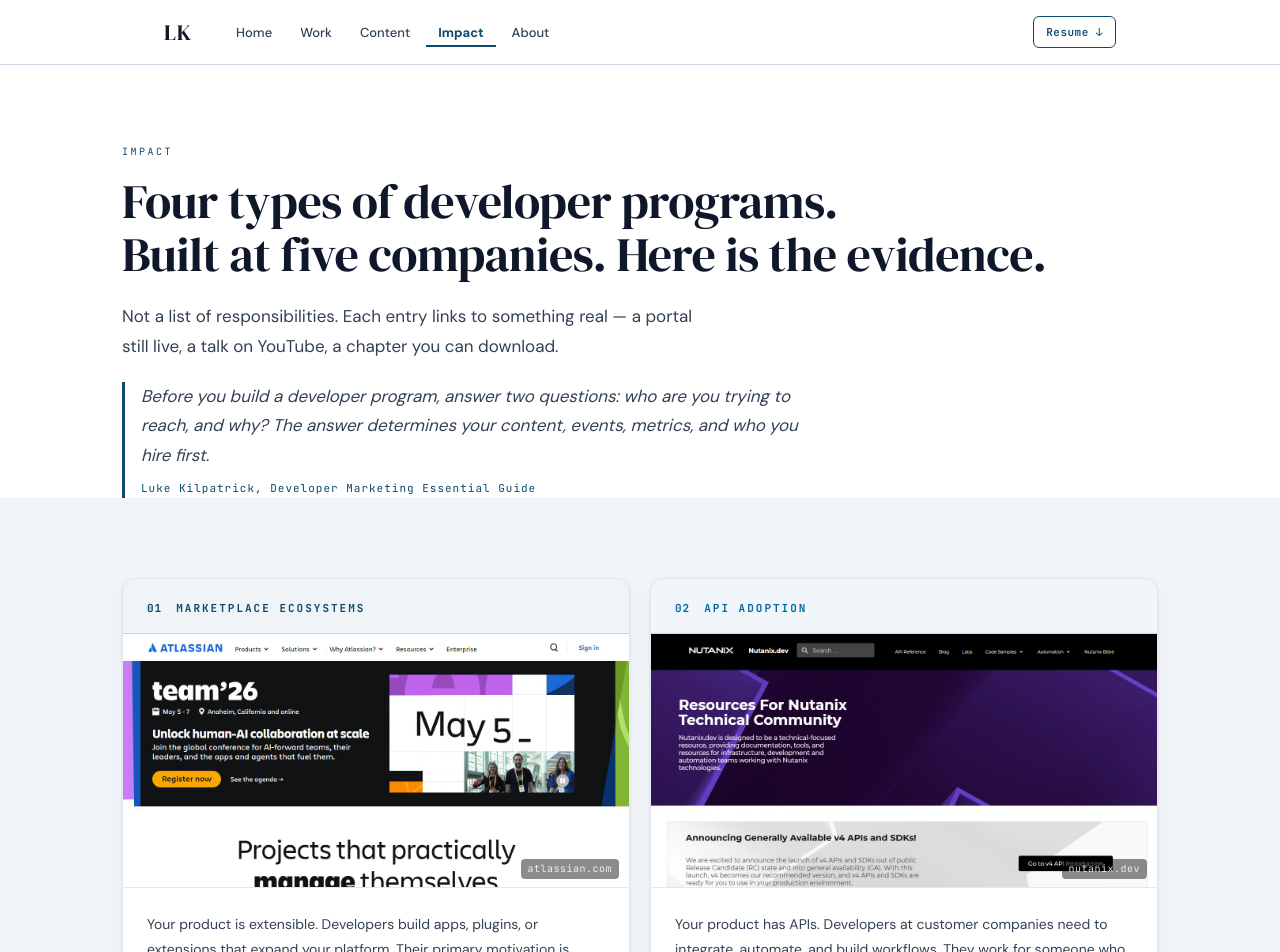
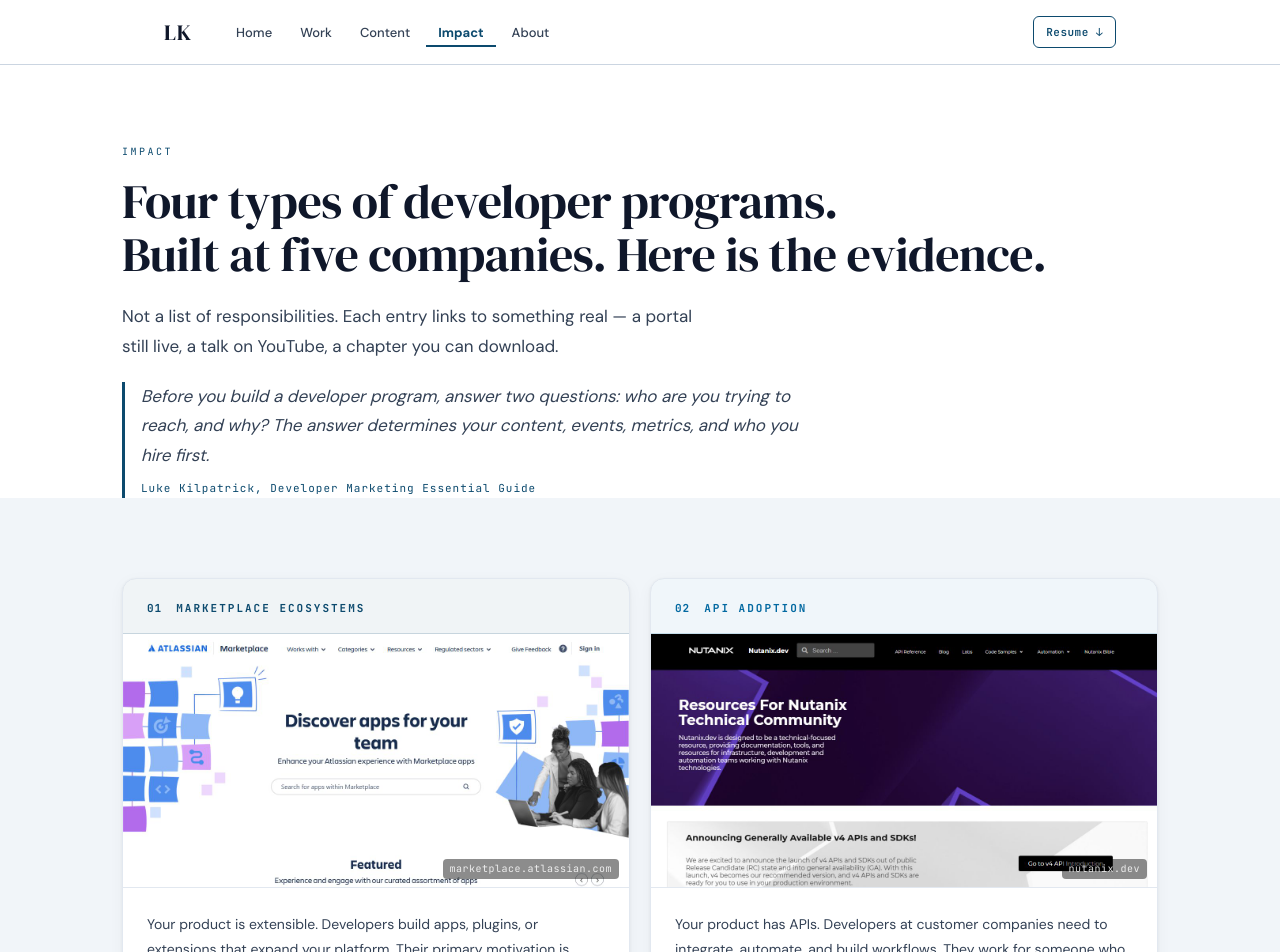
Before and after one commit to lkilpatrick/lkilpatrick_com, a Next.js app: page /impact in a window 1280 px wide. Shown: the top 952 px of the page. Built offline with nearby package versions, Linux system fonts and the light colour scheme.

Commit message:
fix: replace atlassian.com screenshot with Atlassian Marketplace

```diff
--- a/app/components/ImpactHub.tsx
+++ b/app/components/ImpactHub.tsx
@@ -218,9 +218,9 @@
                 <div className="ih-four-num" style={{ color: "var(--color-primary)" }}>01</div>
                 <div className="ih-four-type" style={{ color: "var(--color-primary)" }}>MARKETPLACE ECOSYSTEMS</div>
               </div>
-              <a href="https://www.atlassian.com/" target="_blank" rel="noopener noreferrer" className="ih-card-screenshot-wrap">
-                <Image src="/screenshots/impact-atlassian.jpg" alt="Atlassian" width={640} height={320} className="ih-card-screenshot" />
-                <span className="ih-card-screenshot-label">atlassian.com</span>
+              <a href="https://marketplace.atlassian.com/" target="_blank" rel="noopener noreferrer" className="ih-card-screenshot-wrap">
+                <Image src="/screenshots/impact-atlassian.jpg" alt="Atlassian Marketplace" width={640} height={320} className="ih-card-screenshot" />
+                <span className="ih-card-screenshot-label">marketplace.atlassian.com</span>
               </a>
               <div className="ih-four-body">
                 <p className="ih-four-desc">Your product is extensible. Developers build apps, plugins, or extensions that expand your platform. Their primary motivation is financial: businesses can be built on your platform.</p>
```
Also changed, not shown: public/screenshots/impact-atlassian.jpg.
